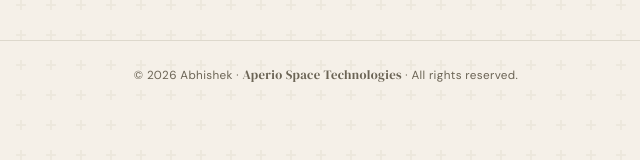
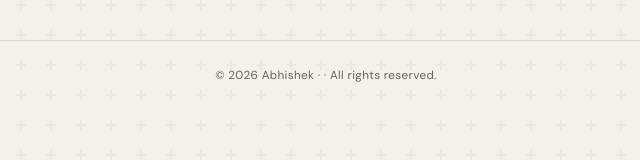
Before and after one commit to AK13679/Office-tracker, a website: page public/index.html in a window 1280 px wide. Shown: the top 160 px of the page, without its empty margins (314-954 px from the left). Drawn offline with Linux system fonts and the light colour scheme; no server answers.

Commit message:
Removed company name

```diff
--- a/public/index.html
+++ b/public/index.html
@@ -914,7 +914,7 @@
     border-top: 1px solid var(--border);
     margin-top: 40px;
   ">
-    © 2026 Abhishek · <span style="font-family:'DM Serif Display',serif; font-size:0.85rem;">Aperio Space Technologies</span> · All rights reserved.
+    © 2026 Abhishek · <span style="font-family:'DM Serif Display',serif; font-size:0.85rem;"></span> · All rights reserved.
   </footer>
 </body>
 
```
